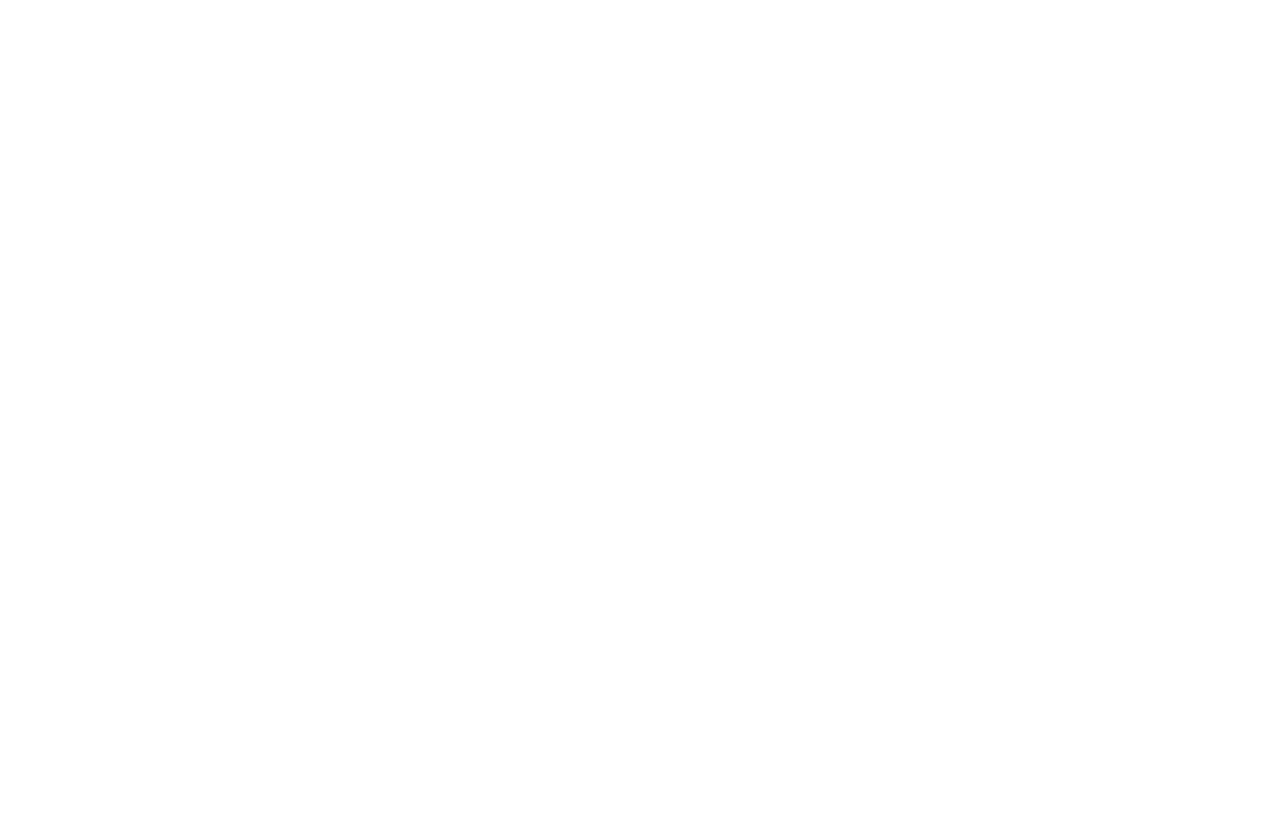
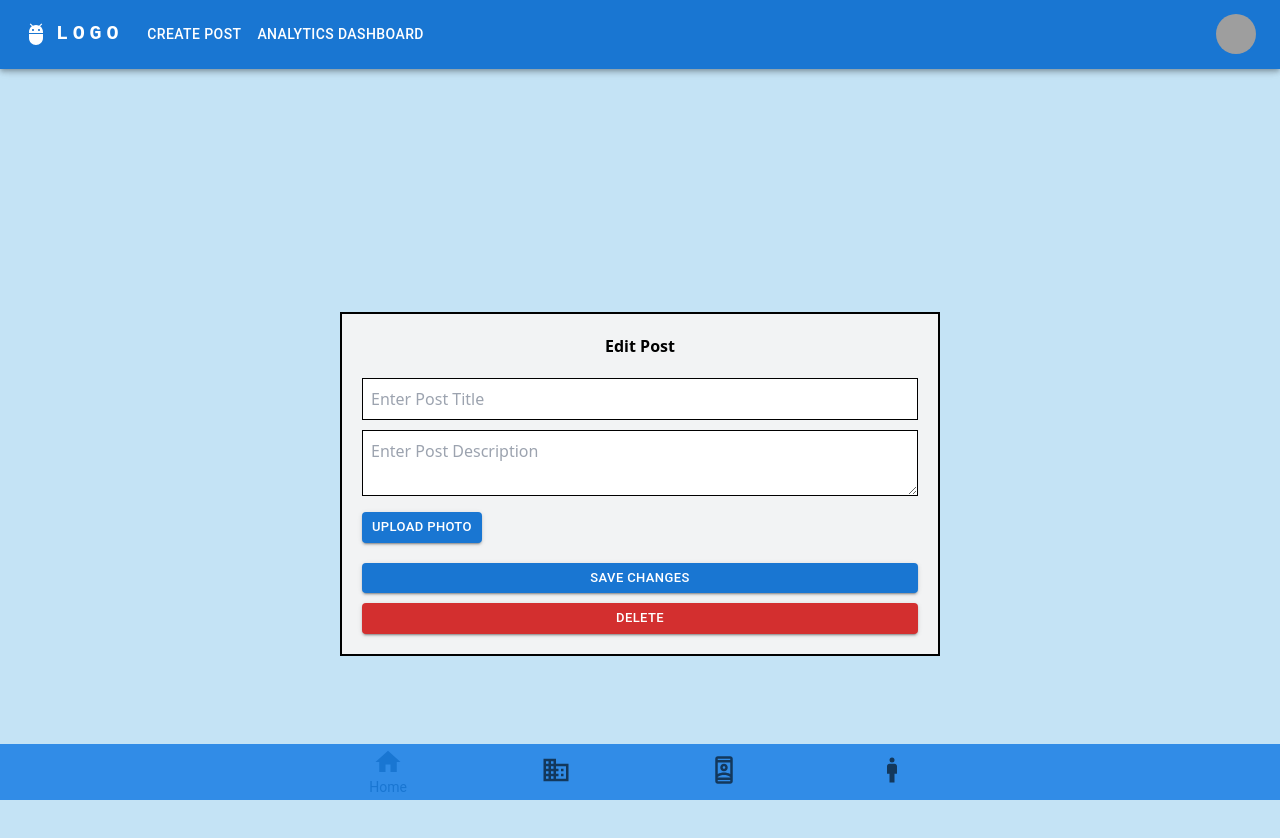
Before and after one commit to IT21159176/ITPM-Login, a React (Vite) app in the folder frontend/: page /postedit in a window 1280 px wide. Before the commit this address had no page. Shown: the top 838 px of the page. Before the commit the page ends 800 px from the top, so only its background shows below. Built offline with nearby package versions, Linux system fonts and the light colour scheme; grey boxes are pictures that could not be loaded.

Commit message:
changing22

```diff
--- a/frontend/src/App.jsx
+++ b/frontend/src/App.jsx
@@ -15,7 +15,8 @@ import HomePage from './pages/Business/Bus_Homepage';
 import ConsultantProfileForm from './Components/consultantProfileForm';
 import Editconprofile from './Components/editconprofile';
 import Editconsultantprofile from './pages/consultant/editconsultantprofile';
-
+import Postcreate from './pages/consultant/postcreate';
+import Postedit from './pages/consultant/postedit';
 
 function App() {
   return (
@@ -32,6 +33,8 @@ function App() {
         <Route path='/consultantProfileForm' element={<ConsultantProfileForm/>} />
         <Route path='/Editconprofile' element={<Editconprofile/>} />
         <Route path='/Editconsultantprofile' element={<Editconsultantprofile/>} />
+        <Route path='/postcreate' element={<Postcreate/>} />
+        <Route path='/postedit' element={<Postedit/>} />
 
 
 
--- a/frontend/src/Components/bottom.jsx
+++ b/frontend/src/Components/bottom.jsx
@@ -5,19 +5,27 @@ import BusinessOutlinedIcon from '@mui/icons-material/BusinessOutlined';
 import RememberMeOutlinedIcon from '@mui/icons-material/RememberMeOutlined';
 import ManOutlinedIcon from '@mui/icons-material/ManOutlined';
 import HomeIcon from '@mui/icons-material/Home';
+import Switch from '@mui/material/Switch'; // Import Switch component
 import { useNavigate } from 'react-router-dom';
 import Brightness2Icon from '@mui/icons-material/Brightness2';
+import BrightnessHighIcon from '@mui/icons-material/BrightnessHigh';
 
 export default function LabelBottomNavigation() {
 
   const [value, setValue] = React.useState('home');
+  const [switchChecked, setSwitchChecked] = React.useState(false); // State for Switch
   const navigate = useNavigate();
+
   const handleChange = (event, newValue) => {
     setValue(newValue);
   };
 
+  const handleSwitchChange = () => {
+    setSwitchChecked(!switchChecked); // Toggle Switch state
+  };
+
   return (
-    <div style={{ display: 'flex', justifyContent: 'crnter', position: 'fixed', bottom: 0, width: '100%' , zIndex: 1000, }}>
+    <div style={{ display: 'flex', justifyContent: 'center', position: 'fixed', bottom: 0, width: '100%', zIndex: 1000 }}>
       <BottomNavigation
         sx={{ width: 1650, backgroundColor: '#318CE7' }} // Set background color
         value={value}
@@ -27,33 +35,28 @@ const navigate = useNavigate();
           label="Home"
           value="home"
           icon={<HomeIcon sx={{ fontSize: 30 }} />}
-        onClick={()=> navigate('/gehome')}
-         // Increase icon size
+          onClick={() => navigate('/gehome')}
         />
         <BottomNavigationAction
           label="Business"
           value="business"
-        icon={<BusinessOutlinedIcon sx={{ fontSize: 30 }} />} // Increase icon size
+          icon={<BusinessOutlinedIcon sx={{ fontSize: 30 }} />}
         />
         <BottomNavigationAction
           label="Consultant"
           value="consultant"
-        icon={<RememberMeOutlinedIcon sx={{ fontSize: 30 }}  />}
-        onClick={()=> navigate('/consultantdashb')} // Increase icon size
+          icon={<RememberMeOutlinedIcon sx={{ fontSize: 30 }} />}
+          onClick={() => navigate('/consultantdashb')}
         />
         <BottomNavigationAction
           label="Employer"
           value="employer"
-        icon={<ManOutlinedIcon sx={{ fontSize: 30 }} />} // Increase icon size
+          icon={<ManOutlinedIcon sx={{ fontSize: 30 }} />}
         />
-      <BottomNavigationAction
-        label="Brightness2Icon"
-        value="brightness2Icon"
-        icon={<Brightness2Icon sx={{ fontSize: 30 }} />} // Increase icon size
-      />
+
       </BottomNavigation>
 
 
-    </div >
+    </div>
   );
 }
--- /dev/null
+++ b/frontend/src/Components/createpost.jsx
@@ -0,0 +1,84 @@
+import * as React from 'react';
+import Box from '@mui/material/Box';
+import Button from '@mui/material/Button';
+
+const Frame = ({ children }) => (
+  <Box
+    sx={{
+      display: 'flex',
+      justifyContent: 'center',
+      alignItems: 'center',
+      height: '100vh',
+      marginTop: '20px',
+      marginBottom: '10px',
+      bgcolor: '#c4e3f5', // Set background color to #c4e3f5
+      padding: '20px' // Add padding to create space between the border and the background
+    }}
+  >
+    <Box
+      sx={{
+        width: '100%',
+        maxWidth: 600, // Reduced width further
+        border: '2px solid black',
+        bgcolor: '#F2F3F4', // Set background color inside the border to #F2F3F4
+        padding: '20px' // Add padding to create space between the content and the border
+      }}
+    >
+      {children}
+    </Box>
+  </Box>
+);
+
+export default function Create() {
+  const [title, setTitle] = React.useState('');
+  const [description, setDescription] = React.useState('');
+  const [photo, setPhoto] = React.useState(null);
+
+  const handleTitleChange = (e) => {
+    setTitle(e.target.value);
+  };
+
+  const handleDescriptionChange = (e) => {
+    setDescription(e.target.value);
+  };
+
+  const handlePhotoChange = (e) => {
+    const file = e.target.files[0];
+    setPhoto(file);
+  };
+
+  const handlePost = () => {
+    // You can handle post submission here
+    console.log("Post submitted with data:", { title, description, photo });
+  };
+
+  return (
+    <Frame>
+      <h2 style={{ textAlign: 'center', marginBottom: '20px', fontWeight: 'bold' }}>Create Post</h2>
+      <div style={{ marginBottom: '20px' }}>
+        <input type="text" id="title" value={title} onChange={handleTitleChange} placeholder="Enter Post Title" style={{ width: '100%', padding: '8px', marginBottom: '10px', border: '1px solid black' }} />
+        <textarea id="description" value={description} onChange={handleDescriptionChange} placeholder="Enter Post Description" style={{ width: '100%', padding: '8px', marginBottom: '10px', border: '1px solid black' }} />
+        <input type="file" accept="image/*" onChange={handlePhotoChange} style={{ display: 'none' }} id="upload-photo" />
+        <label htmlFor="upload-photo">
+          <Button variant="contained" component="span" color="primary" size="small">
+            Upload Photo
+          </Button>
+        </label>
+        {photo && (
+          <div style={{ width: '100px', height: '100px', overflow: 'hidden', margin: '10px 0' }}>
+            <img src={URL.createObjectURL(photo)} alt="Uploaded" style={{ width: '100%', height: '100%', objectFit: 'cover' }} />
+          </div>
+        )}
+      </div>
+      <Button
+        variant="contained"
+        color="primary"
+        onClick={handlePost}
+        size="small"
+        style={{ width: '100%' }}
+      >
+        Post
+      </Button>
+    </Frame>
+  );
+}
--- /dev/null
+++ b/frontend/src/Components/editpost.jsx
@@ -0,0 +1,98 @@
+import * as React from 'react';
+import Box from '@mui/material/Box';
+import Button from '@mui/material/Button';
+
+const Frame = ({ children }) => (
+  <Box
+    sx={{
+      display: 'flex',
+      justifyContent: 'center',
+      alignItems: 'center',
+      height: '100vh',
+      marginTop: '20px',
+      marginBottom: '10px',
+      bgcolor: '#c4e3f5', // Set background color to #c4e3f5
+      padding: '20px' // Add padding to create space between the border and the background
+    }}
+  >
+    <Box
+      sx={{
+        width: '100%',
+        maxWidth: 600, // Reduced width further
+        border: '2px solid black',
+        bgcolor: '#F2F3F4', // Set background color inside the border to #F2F3F4
+        padding: '20px' // Add padding to create space between the content and the border
+      }}
+    >
+      {children}
+    </Box>
+  </Box>
+);
+
+export default function Edit() {
+  const [title, setTitle] = React.useState('');
+  const [description, setDescription] = React.useState('');
+  const [photo, setPhoto] = React.useState(null);
+
+  const handleTitleChange = (e) => {
+    setTitle(e.target.value);
+  };
+
+  const handleDescriptionChange = (e) => {
+    setDescription(e.target.value);
+  };
+
+  const handlePhotoChange = (e) => {
+    const file = e.target.files[0];
+    setPhoto(file);
+  };
+
+  const handleSaveChanges = () => {
+    // You can handle post submission here
+    console.log("Changes saved with data:", { title, description, photo });
+  };
+
+  const handleDelete = () => {
+    // You can handle post deletion here
+    console.log("Post deleted");
+  };
+
+  return (
+    <Frame>
+      <h2 style={{ textAlign: 'center', marginBottom: '20px', fontWeight: 'bold' }}>Edit Post</h2>
+      <div style={{ marginBottom: '20px' }}>
+        <input type="text" id="title" value={title} onChange={handleTitleChange} placeholder="Enter Post Title" style={{ width: '100%', padding: '8px', marginBottom: '10px', border: '1px solid black' }} />
+        <textarea id="description" value={description} onChange={handleDescriptionChange} placeholder="Enter Post Description" style={{ width: '100%', padding: '8px', marginBottom: '10px', border: '1px solid black' }} />
+        <input type="file" accept="image/*" onChange={handlePhotoChange} style={{ display: 'none' }} id="upload-photo" />
+        <label htmlFor="upload-photo">
+          <Button variant="contained" component="span" color="primary" size="small">
+            Upload Photo
+          </Button>
+        </label>
+        {photo && (
+          <div style={{ width: '100px', height: '100px', overflow: 'hidden', margin: '10px 0' }}>
+            <img src={URL.createObjectURL(photo)} alt="Uploaded" style={{ width: '100%', height: '100%', objectFit: 'cover' }} />
+          </div>
+        )}
+      </div>
+      <Button
+        variant="contained"
+        color="primary"
+        onClick={handleSaveChanges}
+        size="small"
+        style={{ width: '100%', marginBottom: '10px' }}
+      >
+        Save Changes
+      </Button>
+      <Button
+        variant="contained"
+        color="error" // Change color to red
+        onClick={handleDelete}
+        size="small"
+        style={{ width: '100%' }}
+      >
+        Delete
+      </Button>
+    </Frame>
+  );
+}
--- a/frontend/src/Components/navigator.jsx
+++ b/frontend/src/Components/navigator.jsx
@@ -12,11 +12,13 @@ import Button from '@mui/material/Button';
 import Tooltip from '@mui/material/Tooltip';
 import MenuItem from '@mui/material/MenuItem';
 import AdbIcon from '@mui/icons-material/Adb';
+import { useNavigate } from 'react-router-dom';
 
 const pages = ['Create post', 'Analytics Dashboard ', 'Employer Feed'];
 const settings = ['Profile', 'Logout'];
 
 function ResponsiveAppBar() {
+  const navigate = useNavigate();
   const [anchorElNav, setAnchorElNav] = React.useState(null);
   const [anchorElUser, setAnchorElUser] = React.useState(null);
 
@@ -114,15 +116,19 @@ function ResponsiveAppBar() {
             LOGO
           </Typography>
           <Box sx={{ flexGrow: 1, display: { xs: 'none', md: 'flex' } }}>
-            {pages.map((page) => (
-              <Button
-                key={page}
+          <Button
+                onClick={()=>navigate('/Postcreate')}
+                sx={{ my: 2, color: 'white', display: 'block' }}
+              >
+               Create post
+              </Button>
+          <Button
                 onClick={handleCloseNavMenu}
                 sx={{ my: 2, color: 'white', display: 'block' }}
               >
-                {page}
+                Analytics Dashboard
               </Button>
-            ))}
+
           </Box>
 
           <Box sx={{ flexGrow: 0 }}>
@@ -147,11 +153,14 @@ function ResponsiveAppBar() {
               open={Boolean(anchorElUser)}
               onClose={handleCloseUserMenu}
             >
-              {settings.map((setting) => (
-                <MenuItem key={setting} onClick={handleCloseUserMenu}>
-                  <Typography textAlign="center">{setting}</Typography>
+
+              <MenuItem  onClick={handleCloseUserMenu}>
+                  <Typography textAlign="center">Profile</Typography>
                 </MenuItem>
-              ))}
+                <MenuItem  onClick={handleCloseUserMenu}>
+                  <Typography textAlign="center">Logout</Typography>
+                </MenuItem>
+
             </Menu>
           </Box>
         </Toolbar>
--- a/frontend/src/Components/recipeReviewCard.jsx
+++ b/frontend/src/Components/recipeReviewCard.jsx
@@ -15,6 +15,7 @@ import ShareIcon from '@mui/icons-material/Share';
 import ExpandMoreIcon from '@mui/icons-material/ExpandMore';
 import MoreVertIcon from '@mui/icons-material/MoreVert';
 import EditIcon from '@mui/icons-material/Edit';
+import { useNavigate } from 'react-router-dom';
 
 const ExpandMore = styled((props) => {
   const {  ...other } = props;
@@ -40,6 +41,7 @@ const StyledCard = styled(Card)({
 });
 
 export default function RecipeReviewCard() {
+  const navigate = useNavigate ();
   const [expanded, setExpanded] = React.useState(false);
 
   const handleExpandClick = () => {
@@ -92,7 +94,8 @@ export default function RecipeReviewCard() {
             <ExpandMoreIcon />
           </ExpandMore>
           {/* Edit Post Button */}
-          <IconButton aria-label="edit post" style={{ marginLeft: 'auto' }}>
+          <IconButton aria-label="edit post" style={{ marginLeft: 'auto' }}
+             onClick={()=>navigate('/Postedit')}>
             <EditIcon />
           </IconButton>
         </CardActions>
--- a/frontend/src/pages/General/Ge_Component/Ge_Header.jsx
+++ b/frontend/src/pages/General/Ge_Component/Ge_Header.jsx
@@ -12,11 +12,13 @@ import Button from '@mui/material/Button';
 import Tooltip from '@mui/material/Tooltip';
 import MenuItem from '@mui/material/MenuItem';
 import AdbIcon from '@mui/icons-material/Adb';
+import { useNavigate } from 'react-router-dom';
 
 const pages = [' Skill Development', ' Job Search', 'Marketplace'];
-const settings = ['Profile', 'Account', 'Dashboard', 'Logout'];
+const settings = ['Profile', 'Business profile create', 'Consultant profile create','employer profile create', 'Logout'];
 
 function ResponsiveAppBar() {
+  const navigate = useNavigate();
   const [anchorElNav, setAnchorElNav] = React.useState(null);
   const [anchorElUser, setAnchorElUser] = React.useState(null);
 
@@ -111,15 +113,29 @@ function ResponsiveAppBar() {
             LOGO
           </Typography>
           <Box sx={{ flexGrow: 1, display: { xs: 'none', md: 'flex' } }}>
-            {pages.map((page) => (
+
               <Button
-                key={page}
+
                 onClick={handleCloseNavMenu}
                 sx={{ my: 2, color: 'white', display: 'block' }}
               >
-                {page}
+               Skill Development
               </Button>
-            ))}
+              <Button
+
+                onClick={handleCloseNavMenu}
+                sx={{ my: 2, color: 'white', display: 'block' }}
+              >
+                Job Search
+              </Button>
+              <Button
+
+                onClick={handleCloseNavMenu}
+                sx={{ my: 2, color: 'white', display: 'block' }}
+              >
+               Marketplace
+              </Button>
+
           </Box>
 
           <Box sx={{ flexGrow: 0 }}>
@@ -144,11 +160,21 @@ function ResponsiveAppBar() {
               open={Boolean(anchorElUser)}
               onClose={handleCloseUserMenu}
             >
-              {settings.map((setting) => (
-                <MenuItem key={setting} onClick={handleCloseUserMenu}>
-                  <Typography textAlign="center">{setting}</Typography>
+
+                <MenuItem  onClick={handleCloseUserMenu}>
+                  <Typography textAlign="center">Profile</Typography>
                 </MenuItem>
-              ))}
+                <MenuItem  onClick={handleCloseUserMenu}>
+                  <Typography textAlign="center">Business profile create</Typography>
+                </MenuItem>
+                <MenuItem  onClick={()=>navigate('/Createprofile')}>
+                  <Typography textAlign="center">Consultant profile create</Typography>
+                </MenuItem>
+                <MenuItem  onClick={handleCloseUserMenu}>
+                  <Typography textAlign="center">employer profile create</Typography>
+                </MenuItem>
+
+
             </Menu>
           </Box>
         </Toolbar>
--- /dev/null
+++ b/frontend/src/pages/consultant/postcreate.jsx
@@ -0,0 +1,32 @@
+import React from 'react';
+import ResponsiveAppBar from '../../Components/navigator';
+import LabelBottomNavigation from '../../Components/bottom';
+import Createpost from '../../Components/createpost';
+
+export default function Postcreate() {
+  React.useEffect(() => {
+    // Disable scrolling on mount
+    document.body.style.overflow = 'hidden';
+
+    // Re-enable scrolling on unmount
+    return () => {
+      document.body.style.overflow = 'auto';
+    };
+  }, []);
+
+  return (
+    <>
+      <div style={{ position: 'fixed', top: 0, width: '100%', zIndex: 999 }}>
+        <ResponsiveAppBar />
+      </div>
+      <div style={{ backgroundColor: '#c4e3f5', minHeight: '100vh', display: 'flex', flexDirection: 'column', justifyContent: 'center', alignItems: 'center' }}> {/* Center vertically */}
+        <div>
+          <Createpost/>
+        </div>
+      </div>
+      <div style={{ position: 'fixed', bottom: 0, width: '100%', zIndex: 999 }}>
+        <LabelBottomNavigation />
+      </div>
+    </>
+  );
+}
--- /dev/null
+++ b/frontend/src/pages/consultant/postedit.jsx
@@ -0,0 +1,24 @@
+import React from 'react';
+import ResponsiveAppBar from '../../Components/navigator';
+import LabelBottomNavigation from '../../Components/bottom';
+import Edit from '../../Components/editpost';
+
+export default function Postedit() {
+  // Remove the useEffect hook that disables scrolling
+
+  return (
+    <>
+      <div style={{ position: 'fixed', top: 0, width: '100%', zIndex: 999 }}>
+        <ResponsiveAppBar />
+      </div>
+      <div style={{ backgroundColor: '#c4e3f5', minHeight: '50vh', padding: '64px 16px 56px', overflowY: 'auto' }}> {/* Setting background color */}
+        <div>
+          <Edit/>
+        </div>
+      </div>
+      <div style={{ position: 'fixed', bottom: 0, width: '100%', zIndex: 999 }}>
+        <LabelBottomNavigation />
+      </div>
+    </>
+  );
+}
```
Lines whose indentation alone changed are shown as unchanged.
